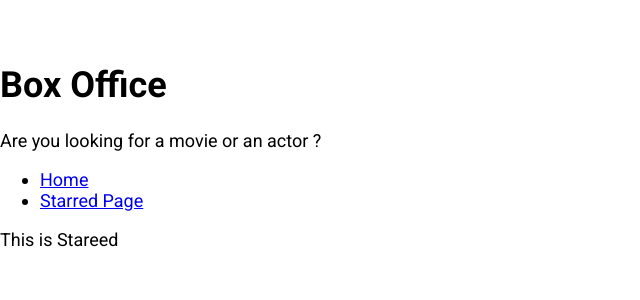
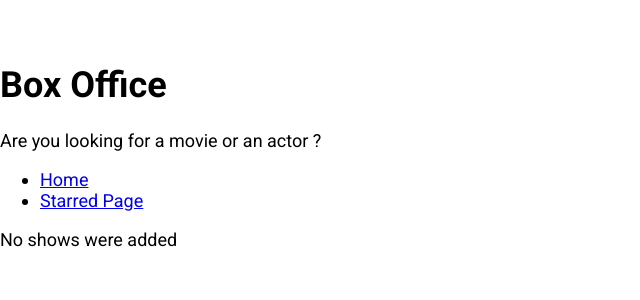
Before and after one commit to PushpendraAneshwari/box-office-app, a React (Create React App) app: page /starred in a window 1280 px wide. Shown: the top 300 px of the page, without its empty margins (0-640 px from the left). Built offline with nearby package versions, Linux system fonts and the light colour scheme.

Commit message:
finished starred page

```diff
--- a/src/pages/Starred.js
+++ b/src/pages/Starred.js
@@ -1,8 +1,43 @@
-import React from "react";
+import React, { useState, useEffect } from "react";
 import MainPageLayout from "../components/MainPageLayout";
+import { useShows } from "../misc/custom-hooks";
+import { apiGet } from "../misc/config";
+import ShowGrid from "../components/show/ShowGrid";
 
 const Starred = () => {
-  return <MainPageLayout>This is Stareed</MainPageLayout>;
+  const [starred] = useShows();
+
+  const [shows, setShows] = useState(null);
+  const [isLoading, setIsLoading] = useState(true);
+  const [error, setError] = useState(null);
+
+  useEffect(() => {
+    if (starred && starred.length > 0) {
+      const promises = starred.map((showId) => apiGet(`/shows/${showId}`));
+
+      Promise.all(promises)
+        .then((apiData) => apiData.map((show) => ({ show })))
+        .then((results) => {
+          setShows(results);
+          setIsLoading(false);
+        })
+        .catch((err) => {
+          setError(err.message);
+          setIsLoading(false);
+        });
+    } else {
+      setIsLoading(false);
+    }
+  }, [starred]);
+
+  return (
+    <MainPageLayout>
+      {isLoading && <div>Shows are still loading</div>}
+      {error && <div>Error Occured : {error}</div>}
+      {!isLoading && !shows && <div>No shows were added</div>}
+      {!isLoading && !error && shows && <ShowGrid data={shows} />}
+    </MainPageLayout>
+  );
 };
 
 export default Starred;
```
